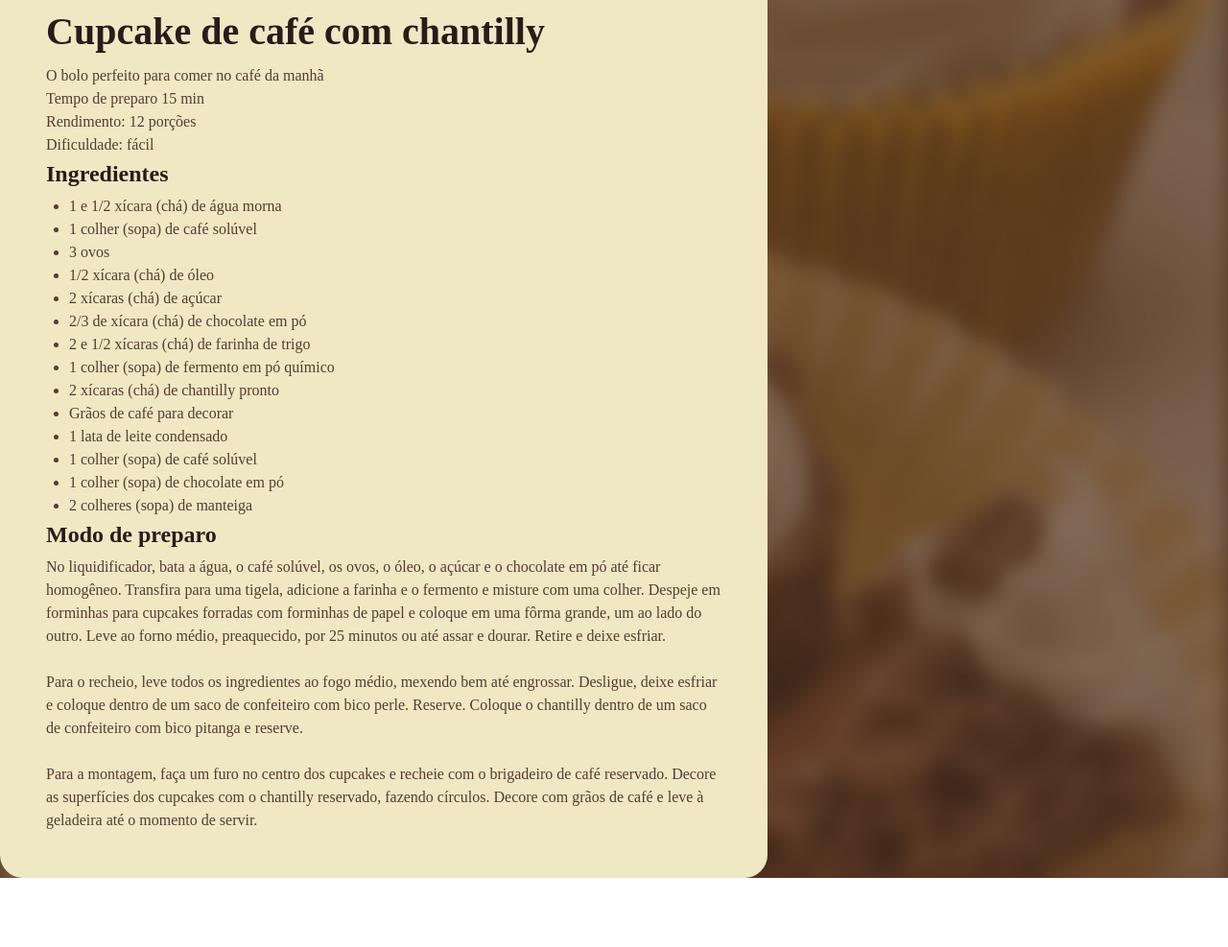
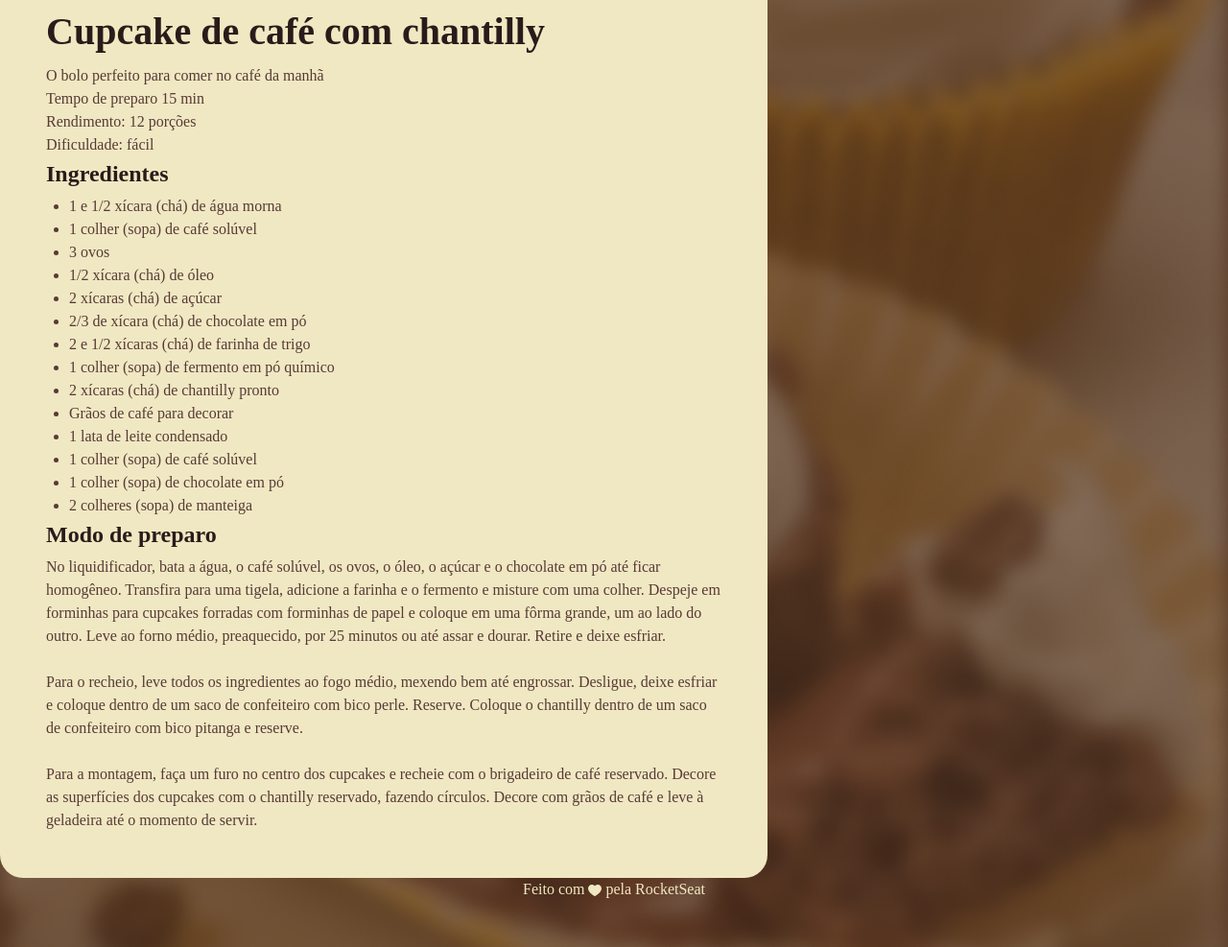
Before and after one commit to godguig0/fokus, a website: page desafios-diversos-master/RocketSeat/index.html in a window 1280 px wide. Shown: the part 452-1439 px from the top of the page at 96% size. Before the commit the page ends 1367 px from the top, so only its background shows below. Drawn offline with Linux system fonts and the light colour scheme; a web font is replaced by a local one.

Commit message:
adicionando o rodapé

```diff
--- a/desafios-diversos-master/RocketSeat/index.html
+++ b/desafios-diversos-master/RocketSeat/index.html
@@ -54,6 +54,10 @@
 
     </div>
 
+    <footer>
+        Feito com <img src="assets/Vector.svg" alt="ícone de coração"> pela RocketSeat
+
+    </footer>
 
 
 </body>
--- a/desafios-diversos-master/RocketSeat/style.css
+++ b/desafios-diversos-master/RocketSeat/style.css
@@ -52,3 +52,13 @@ h1, h2 {
 ul {
   padding-left: 24px;
 }
+
+footer {
+  color: #F0E8C2;
+  text-align: center;
+  padding-bottom: 48px;
+}
+
+footer img {
+  vertical-align: middle;
+}
```
Also changed, not shown: desafios-diversos-master/RocketSeat/assets/Vector.svg (added), 2 other files.
